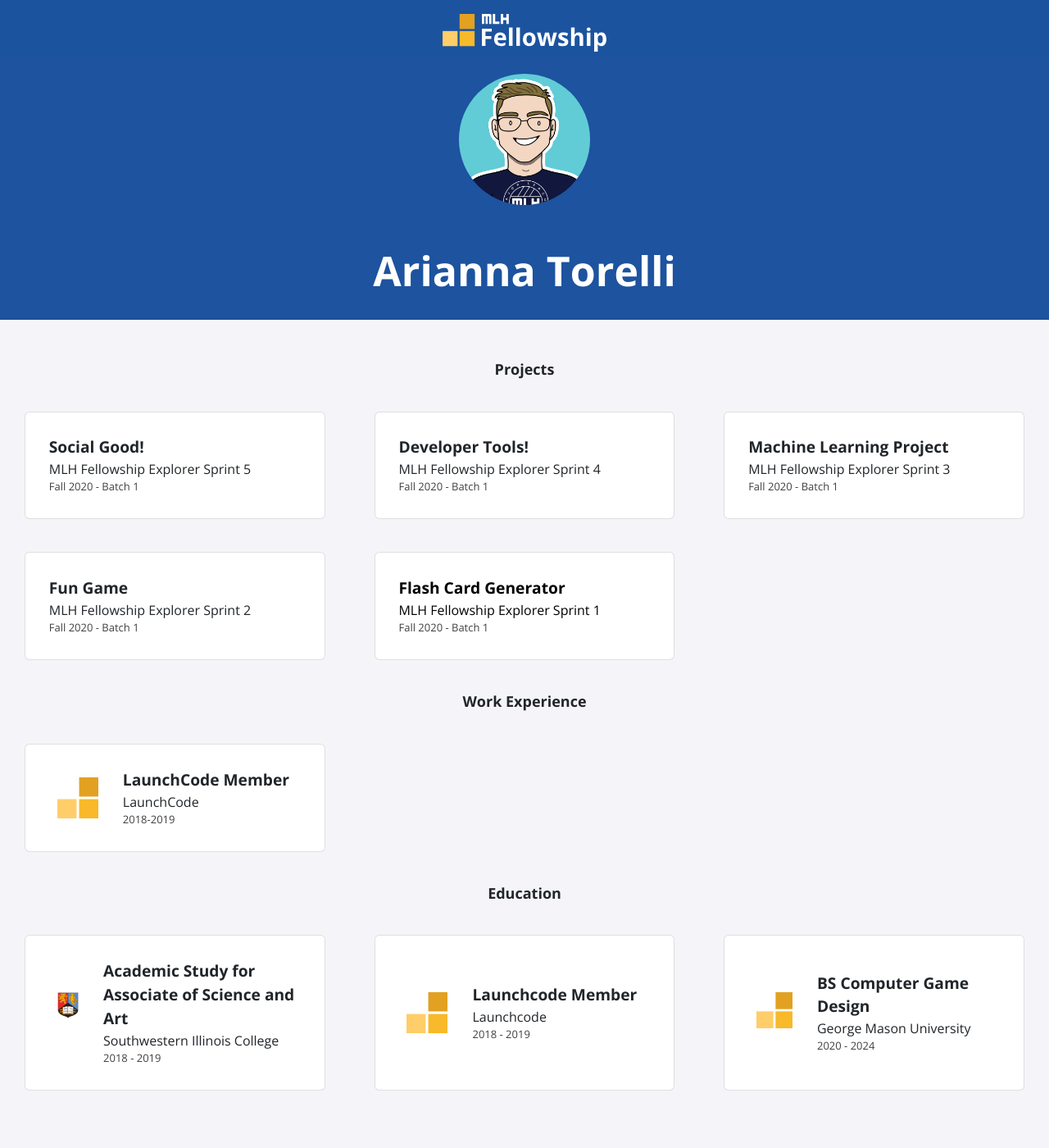
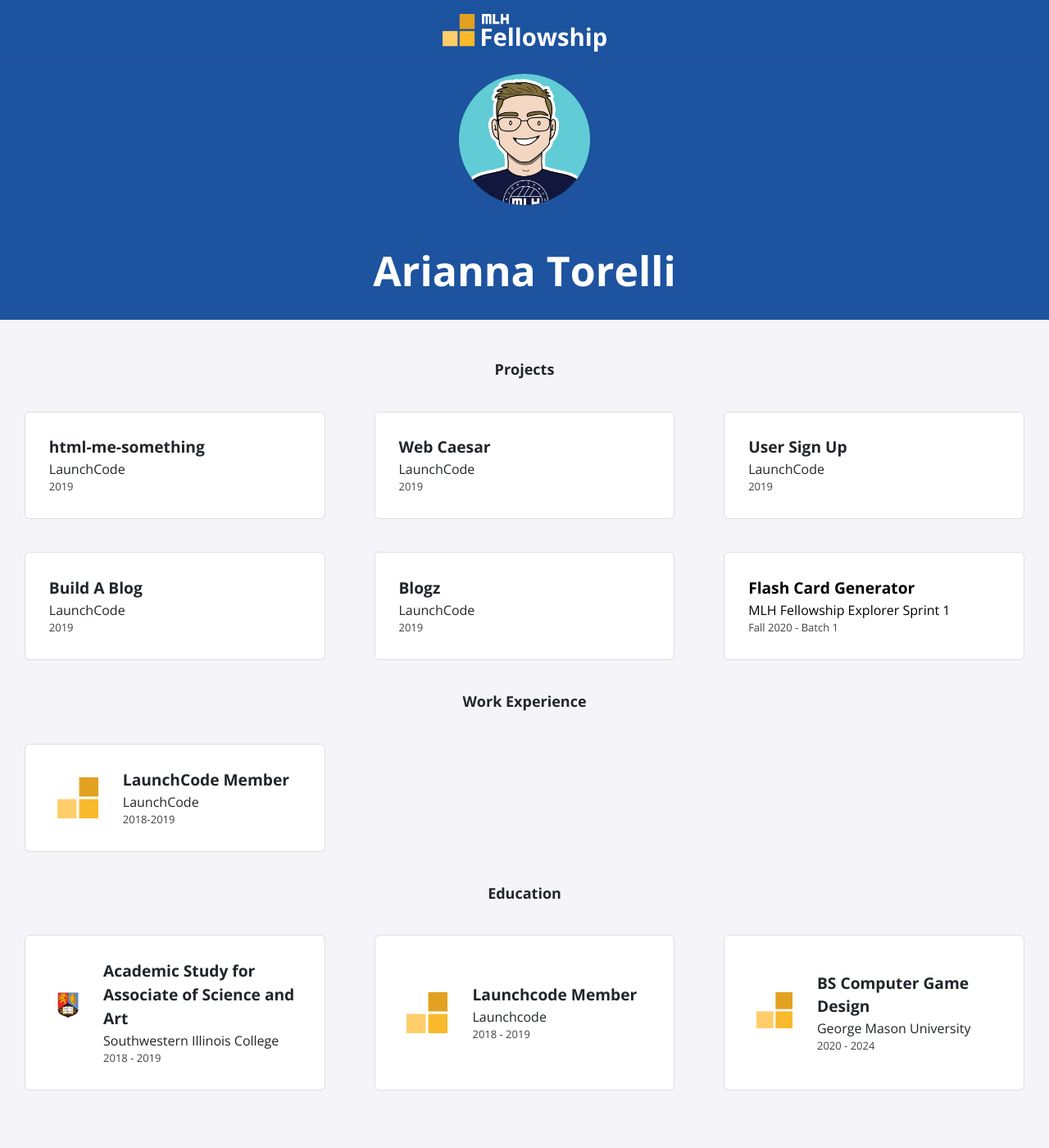
Before and after one commit to arit007/arit007.github.io, a Jekyll site: the page built from index.html, in a window 1280 px wide. Shown: the whole page at 82% size. Built offline with Jekyll 4.4.1, drawn with Linux system fonts in a browser that asks for light colours; nearby versions of some CDN libraries.

Commit message:
Update projects.yml

```diff
--- a/_data/projects.yml
+++ b/_data/projects.yml
@@ -1,18 +1,22 @@
-- title: Social Good!
-  event: MLH Fellowship Explorer Sprint 5
-  date: Fall 2020 - Batch 1
+- title: html-me-something
+  event: LaunchCode
+  date: 2019
 
-- title: Developer Tools!
-  event: MLH Fellowship Explorer Sprint 4
-  date: Fall 2020 - Batch 1
+- title: Web Caesar
+  event: LaunchCode
+  date: 2019
 
-- title: Machine Learning Project
-  event: MLH Fellowship Explorer Sprint 3
-  date: Fall 2020 - Batch 1
+- title: User Sign Up
+  event: LaunchCode
+  date: 2019
 
-- title: Fun Game
-  event: MLH Fellowship Explorer Sprint 2
-  date: Fall 2020 - Batch 1
+- title: Build A Blog
+  event: LaunchCode
+  date: 2019
+
+- title: Blogz
+  event: LaunchCode
+  date: 2019
 
 - title: Flash Card Generator
   event: MLH Fellowship Explorer Sprint 1
```
